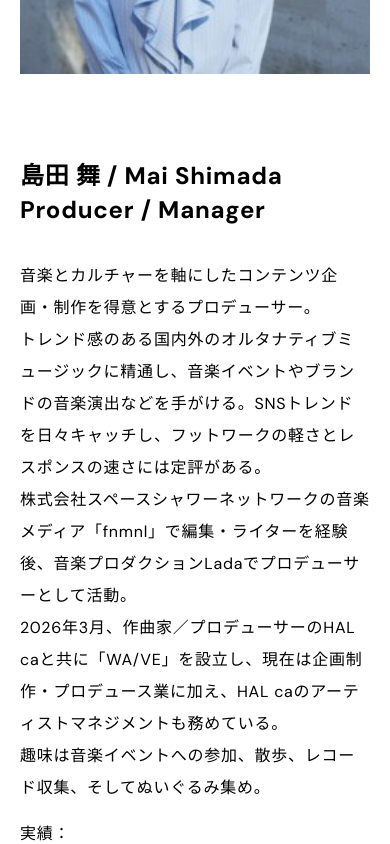
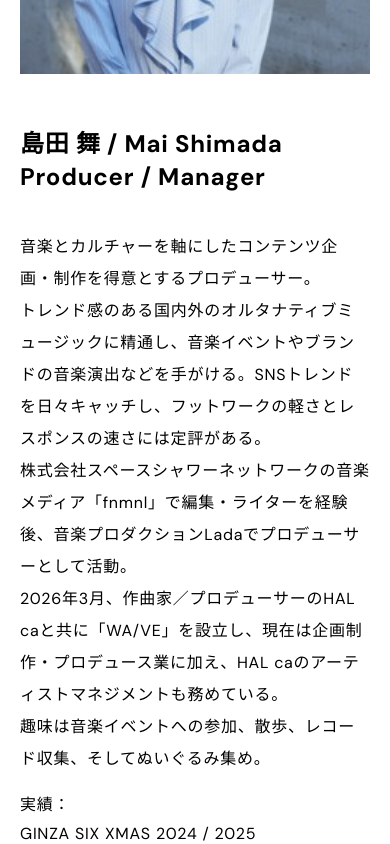
Before and after one commit to tttttahiti/WAVEComp, a Next.js app: page /about in a window 390 px wide. Shown: the part 1400-2244 px from the top of the page. Built offline with nearby package versions, Linux system fonts and the light colour scheme; no server answers.

Commit message:
fix: Member title to content spacing

```diff
--- a/src/components/MemberCard.tsx
+++ b/src/components/MemberCard.tsx
@@ -23,7 +23,7 @@ export function MemberCard({
     <div className={`grid-6 mb-16 md:mb-24`}>
       {/* モバイル: 4列・中央・正方形、デスクトップ: col-2から開始して1.5列分・3:4 */}
       <div
-        className="relative aspect-square md:aspect-[3/4] bg-gray-100 col-span-6 col-start-1 md:col-span-2 md:col-start-2 w-full md:w-[75%] mb-[70px] md:mb-[132px] "
+        className="relative aspect-square md:aspect-[3/4] bg-gray-100 col-span-6 col-start-1 md:col-span-2 md:col-start-2 w-full md:w-[75%] mb-14 md:mb-[132px] "
       >
         {/* デスクトップ用画像 */}
         <Image
@@ -46,16 +46,14 @@ export function MemberCard({
       </div>
 
       {/* モバイル: 全幅、デスクトップ: col-4からcol-6 */}
-      <div className="col-6 md:col-span-2 mt-4 md:mt-0">
+      <div className="col-6 md:col-span-2">
         <p
-          className="text-[18pt] font-bold letter-height-[40pt]"
+          className="text-[18pt] font-bold letter-height-[40pt] mb-10"
           style={{ lineHeight: "1.4" }}
         >
           <span>{name}</span>
           <br />
           <span>{title}</span>
-          <br />
-          <br />
         </p>
         <div className="text-[12pt] letter-height-[14pt]">
           {biography.map((paragraph, index) => (
```
